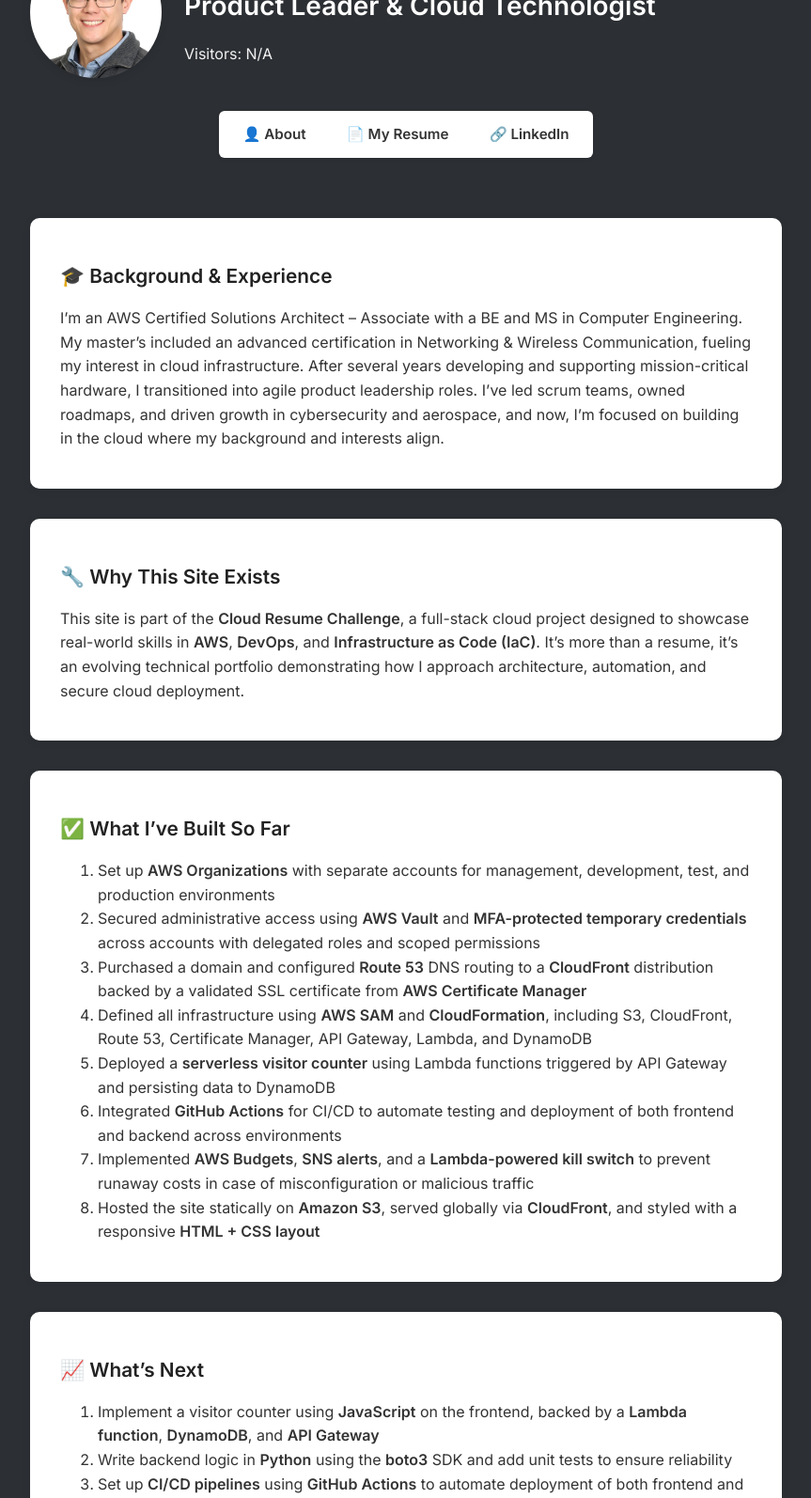
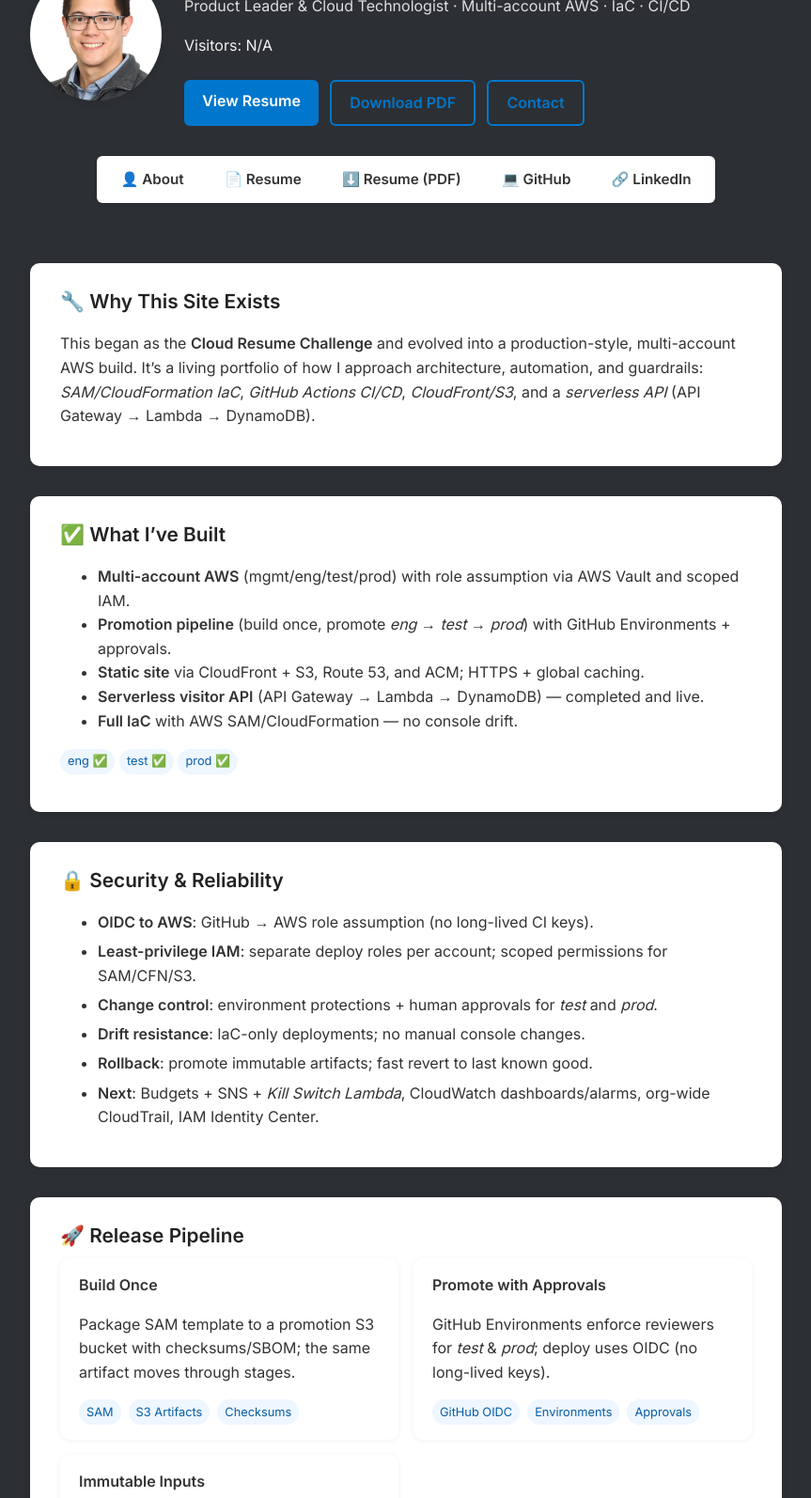
Before and after one commit to zReuben/cloud-resume-challenge, a website: page resume-site/index.html in a window 1280 px wide. Shown: the part 93-1687 px from the top of the page at 94% size, without its empty margins (208-1071 px from the left). Drawn offline with Linux system fonts and the light colour scheme; no server answers.

Commit message:
Debug removal & webpage updates.

```diff
--- a/resume-site/index.html
+++ b/resume-site/index.html
@@ -3,90 +3,188 @@
 <head>
   <meta charset="UTF-8" />
   <meta name="viewport" content="width=device-width, initial-scale=1.0"/>
-  <title>Reuben Mulholland – Cloud Resume Challenge</title>
+  <title>Reuben Mulholland — Product Leader & Cloud Technologist</title>
+
+  <!-- SEO -->
+  <meta name="description" content="Product leader & cloud technologist. Multi-account AWS, IaC (SAM/CloudFormation), CI/CD with GitHub Actions, CloudFront/S3, API Gateway/Lambda/DynamoDB. Promotion pipeline across eng/test/prod." />
+
+  <!-- Social -->
+  <meta property="og:title" content="Reuben Mulholland — Product Leader & Cloud Technologist">
+  <meta property="og:description" content="Multi-account AWS • IaC • CI/CD • Serverless • Promotion pipeline (eng→test→prod)">
+  <meta property="og:type" content="website">
+  <meta property="og:url" content="https://reubenmulholland.com">
+  <meta property="og:image" content="https://reubenmulholland.com/profile.jpg">
+  <meta name="twitter:card" content="summary_large_image">
+
+  <!-- Favicon -->
+  <link rel="icon" href="/favicon.ico" />
+
+  <!-- Fonts & CSS -->
   <link href="https://fonts.googleapis.com/css2?family=Inter:wght@400;600&display=swap" rel="stylesheet">
   <link rel="stylesheet" href="style.css" />
-
 </head>
 <body>
   <div class="container">
 
-    <!-- Header with image + name/title/links -->
+    <!-- Header -->
     <div class="intro-flex">
       <img src="profile.jpg" alt="Reuben Mulholland" class="intro-image" />
       <div class="intro-text">
-        <h2>Reuben Mulholland</h2>
-        <h2>Product Leader & Cloud Technologist</h2>
+        <h1 class="headline">Reuben Mulholland</h1>
+        <p class="subhead">Product Leader & Cloud Technologist · Multi-account AWS · IaC · CI/CD</p>
         <p>
-          Visitors: <span id="replaceme"></span><span id="spinner" class="spinner" style="display: none;"></span>
+          Visitors: <span id="replaceme"></span><span id="spinner" class="spinner" style="display:none;"></span>
         </p>
+        <div class="cta-row">
+          <a class="button" href="resume.html">View Resume</a>
+          <a class="button button--secondary" href="Reuben Mulholland Resume 2025.pdf" target="_blank" rel="noopener">Download PDF</a>
+          <a class="button button--secondary" href="mailto:hello@reubenmulholland.com">Contact</a>
+        </div>
       </div>
     </div>
 
-    <!-- Navigation menu -->
+    <!-- Navigation -->
     <div class="nav-wrapper">
-      <nav>
+      <nav aria-label="Primary">
         <a href="index.html">👤 About</a>
-        <a href="resume.html">📄 My Resume</a>
+        <a href="resume.html">📄 Resume</a>
+        <a href="Reuben Mulholland Resume 2025.pdf" target="_blank" rel="noopener">⬇️ Resume (PDF)</a>
+        <a href="https://github.com/zReuben" target="_blank" rel="noopener noreferrer">💻 GitHub</a>
         <a href="https://www.linkedin.com/in/reubenmulholland" target="_blank" rel="noopener noreferrer">🔗 LinkedIn</a>
       </nav>
     </div>
 
-
-    <!-- Site content -->
+    <!-- Why -->
     <div class="section">
-      <h3>🎓 Background & Experience</h3>
+      <h3>🔧 Why This Site Exists</h3>
       <p>
-      I’m an AWS Certified Solutions Architect – Associate with a BE and MS in Computer Engineering. My master’s included an advanced certification in Networking & Wireless Communication, fueling my interest in cloud infrastructure. After several years developing and supporting mission-critical hardware, I transitioned into agile product leadership roles. I’ve led scrum teams, owned roadmaps, and driven growth in cybersecurity and aerospace, and now, I’m focused on building in the cloud where my background and interests align.
+        This began as the <strong>Cloud Resume Challenge</strong> and evolved into a production-style, multi-account AWS build. It’s a living portfolio of how I approach architecture, automation, and guardrails: <em>SAM/CloudFormation IaC</em>, <em>GitHub Actions CI/CD</em>, <em>CloudFront/S3</em>, and a <em>serverless API</em> (API Gateway → Lambda → DynamoDB).
       </p>
     </div>
 
+    <!-- What I've Built -->
     <div class="section">
-      <h3>🔧 Why This Site Exists</h3>
-      <p>
-      This site is part of the <strong>Cloud Resume Challenge</strong>, a full-stack cloud project designed to showcase real-world skills in <strong>AWS</strong>, <strong>DevOps</strong>, and <strong>Infrastructure as Code (IaC)</strong>. It’s more than a resume, it’s an evolving technical portfolio demonstrating how I approach architecture, automation, and secure cloud deployment.
+      <h3>✅ What I’ve Built</h3>
+      <ul>
+        <li><strong>Multi-account AWS</strong> (mgmt/eng/test/prod) with role assumption via AWS Vault and scoped IAM.</li>
+        <li><strong>Promotion pipeline</strong> (build once, promote <em>eng → test → prod</em>) with GitHub Environments + approvals.</li>
+        <li><strong>Static site</strong> via CloudFront + S3, Route 53, and ACM; HTTPS + global caching.</li>
+        <li><strong>Serverless visitor API</strong> (API Gateway → Lambda → DynamoDB) — completed and live.</li>
+        <li><strong>Full IaC</strong> with AWS SAM/CloudFormation — no console drift.</li>
+      </ul>
+      <p class="statusline">
+        <span class="badge">eng ✅</span>
+        <span class="badge">test ✅</span>
+        <span class="badge">prod ✅</span>
       </p>
     </div>
 
+    <!-- Security -->
     <div class="section">
-      <h3>✅ What I’ve Built So Far</h3>
+      <h3>🔒 Security & Reliability</h3>
+      <ul class="tight">
+        <li><strong>OIDC to AWS</strong>: GitHub → AWS role assumption (no long-lived CI keys).</li>
+        <li><strong>Least-privilege IAM</strong>: separate deploy roles per account; scoped permissions for SAM/CFN/S3.</li>
+        <li><strong>Change control</strong>: environment protections + human approvals for <em>test</em> and <em>prod</em>.</li>
+        <li><strong>Drift resistance</strong>: IaC-only deployments; no manual console changes.</li>
+        <li><strong>Rollback</strong>: promote immutable artifacts; fast revert to last known good.</li>
+        <li><strong>Next</strong>: Budgets + SNS + <em>Kill Switch Lambda</em>, CloudWatch dashboards/alarms, org-wide CloudTrail, IAM Identity Center.</li>
+      </ul>
+    </div>
+
+    <!-- Release Pipeline -->
+    <div class="section">
+      <h3>🚀 Release Pipeline</h3>
+      <div class="cards">
+        <article class="card">
+          <h4>Build Once</h4>
+          <p>Package SAM template to a promotion S3 bucket with checksums/SBOM; the same artifact moves through stages.</p>
+          <div class="badges">
+            <span class="badge">SAM</span><span class="badge">S3 Artifacts</span><span class="badge">Checksums</span>
+          </div>
+        </article>
+        <article class="card">
+          <h4>Promote with Approvals</h4>
+          <p>GitHub Environments enforce reviewers for <em>test</em> & <em>prod</em>; deploy uses OIDC (no long-lived keys).</p>
+          <div class="badges">
+            <span class="badge">GitHub OIDC</span><span class="badge">Environments</span><span class="badge">Approvals</span>
+          </div>
+        </article>
+        <article class="card">
+          <h4>Immutable Inputs</h4>
+          <p>Env config via Parameters/SSM; identical build promoted across stages; fast rollback to last known good.</p>
+          <div class="badges">
+            <span class="badge">SSM</span><span class="badge">IaC</span><span class="badge">Rollback</span>
+          </div>
+        </article>
+      </div>
+      <div class="cta-row" style="margin-top:.75rem;">
+        <a class="button button--secondary" href="https://github.com/zReuben" target="_blank" rel="noopener">View CI/CD on GitHub</a>
+      </div>
+    </div>
+
+    <!-- Projects -->
+    <div class="section">
+      <h3>🧩 Selected Projects</h3>
+      <div class="cards">
+        <article class="card">
+          <h4>Cloud Resume (Prod)</h4>
+          <p>Multi-account IaC deployment, static hosting via CloudFront/S3, serverless visitor API, CI/CD with GitHub Actions.</p>
+          <div class="badges">
+            <span class="badge">CloudFront</span><span class="badge">S3</span><span class="badge">API Gateway</span><span class="badge">Lambda</span><span class="badge">DynamoDB</span>
+          </div>
+        </article>
+        <article class="card">
+          <h4>Cost Guardrails (Next)</h4>
+          <p>Budgets + SNS alerts and a <em>Kill Switch Lambda</em> to automatically pause spend anomalies.</p>
+          <div class="badges">
+            <span class="badge">Budgets</span><span class="badge">SNS</span><span class="badge">Lambda</span>
+          </div>
+        </article>
+        <article class="card">
+          <h4>Identity & Observability</h4>
+          <p>IAM Identity Center rollout; CloudWatch dashboards/alarms; org-wide CloudTrail for audit and forensics.</p>
+          <div class="badges">
+            <span class="badge">Identity Center</span><span class="badge">CloudWatch</span><span class="badge">CloudTrail</span>
+          </div>
+        </article>
+      </div>
+    </div>
+
+    <!-- What's Next -->
+    <div class="section">
+      <h3>📈 What’s Next</h3>
       <ol>
-        <li>Set up <strong>AWS Organizations</strong> with separate accounts for management, development, test, and production environments</li>
-        <li>Secured administrative access using <strong>AWS Vault</strong> and <strong>MFA-protected temporary credentials</strong> across accounts with delegated roles and scoped permissions</li>
-        <li>Purchased a domain and configured <strong>Route 53</strong> DNS routing to a <strong>CloudFront</strong> distribution backed by a validated SSL certificate from <strong>AWS Certificate Manager</strong></li>
-        <li>Defined all infrastructure using <strong>AWS SAM</strong> and <strong>CloudFormation</strong>, including S3, CloudFront, Route 53, Certificate Manager, API Gateway, Lambda, and DynamoDB</li>
-        <li>Deployed a <strong>serverless visitor counter</strong> using Lambda functions triggered by API Gateway and persisting data to DynamoDB</li>
-        <li>Integrated <strong>GitHub Actions</strong> for CI/CD to automate testing and deployment of both frontend and backend across environments</li>
-        <li>Implemented <strong>AWS Budgets</strong>, <strong>SNS alerts</strong>, and a <strong>Lambda-powered kill switch</strong> to prevent runaway costs in case of misconfiguration or malicious traffic</li>
-        <li>Hosted the site statically on <strong>Amazon S3</strong>, served globally via <strong>CloudFront</strong>, and styled with a responsive <strong>HTML + CSS layout</strong></li>
+        <li>Ship <strong>Kill Switch Lambda</strong> with Budgets + SNS across eng → test → prod.</li>
+        <li>Stand up <strong>CloudWatch dashboards/alarms</strong> and an org-wide <strong>CloudTrail</strong>.</li>
+        <li>Roll out <strong>IAM Identity Center</strong> for clean, scalable access.</li>
+        <li>Explore <strong>Kubernetes/containers</strong> (EKS/ECS + Docker) for the next portfolio project.</li>
       </ol>
     </div>
 
-    <div class="section">
-      <h3>📈 What’s Next</h3>
-      <ol>
-        <li>Implement a visitor counter using <strong>JavaScript</strong> on the frontend, backed by a <strong>Lambda function</strong>, <strong>DynamoDB</strong>, and <strong>API Gateway</strong></li>
-        <li>Write backend logic in <strong>Python</strong> using the <strong>boto3</strong> SDK and add unit tests to ensure reliability</li>
-        <li>Set up <strong>CI/CD pipelines</strong> using <strong>GitHub Actions</strong> to automate deployment of both frontend and backend code</li>
-        <li>Enhance <strong>monitoring and logging</strong> with <strong>CloudWatch</strong> to track API usage and detect issues</li>
-        <li>Refine <strong>IAM policies</strong> for the Lambda role to ensure least-privilege execution</li>
-        <li>Simulate a basic <strong>AWS Organizations</strong> setup to explore multi-account structure, billing separation, and cost control best practices</li>
-      </ol>
-    </div>
-
-
+    <!-- Career -->
     <div class="section">
       <h3>🎯 Career Focus</h3>
       <p>
-        I'm looking to join a forward-thinking team where I can apply my blend of product strategy and technical depth. I'm especially interested in roles in <strong>cloud-native product management</strong>, <strong>cloud engineering</strong>, <strong>DevOps</strong>, or <strong>solutions architecture</strong>, particularly in industries like <strong>SaaS</strong>, <strong>cybersecurity</strong>, or <strong>cloud infrastructure</strong>.
+        Open to roles in <strong>cloud-native product</strong>, <strong>cloud engineering</strong>, <strong>DevOps</strong>, or <strong>solutions architecture</strong>—especially SaaS, cybersecurity, and cloud infrastructure. I like small, sharp teams where shipping and reliability matter.
       </p>
-      <p>
-        I'm also open to opportunities at well-funded <strong>startups</strong> and smaller technical teams where I can contribute broadly, grow alongside the organization, and help build systems that scale.
-      </p>
+      <div class="cta-row">
+        <a class="button" href="resume.html">View Resume</a>
+        <a class="button button--secondary" href="Reuben Mulholland Resume 2025.pdf" target="_blank" rel="noopener">Download PDF</a>
+        <a class="button button--secondary" href="mailto:hello@reubenmulholland.com">Contact</a>
+      </div>
     </div>
 
+    <!-- Footer -->
+    <footer class="footer">
+      <small>
+        Last updated: Aug 2025 · Built with AWS SAM, CloudFront/S3, API Gateway/Lambda/DynamoDB, and GitHub Actions.
+        &nbsp;|&nbsp; <a class="footer-link" href="Reuben Mulholland Resume 2025.pdf" target="_blank" rel="noopener">Resume PDF</a>
+      </small>
+    </footer>
+  </div>
 
-  </div>
+  <!-- Visitor counter (kept) -->
   <script src="visitorCount.js?v=2"></script>
 </body>
 </html>
--- a/resume-site/style.css
+++ b/resume-site/style.css
@@ -1,6 +1,4 @@
-* {
-box-sizing: border-box;
-}
+* { box-sizing: border-box; }
 
 body {
   margin: 0;
@@ -11,143 +9,92 @@
   line-height: 1.6;
 }
 
-.container {
-max-width: 800px;
-margin: 0 auto;
+.container { max-width: 800px; margin: 0 auto; }
+
+.intro-flex {
+  display: flex; align-items: center; gap: 1.5rem; flex-wrap: wrap; margin-bottom: 2rem;
 }
 
-.intro-flex {
-display: flex;
-align-items: center;
-gap: 1.5rem;
-flex-wrap: wrap;
-margin-bottom: 2rem;
-}
-
-.nav-wrapper {
-    max-width: 800px;
-    margin: 0 auto 2rem auto;
-    display: flex;
-    justify-content: center;
-}
+.nav-wrapper { max-width: 800px; margin: 0 auto 2rem auto; display: flex; justify-content: center; }
 
 .intro-image {
-width: 140px;
-height: 140px;
-border-radius: 50%;
-object-fit: cover;
+  width: 140px; height: 140px; border-radius: 50%; object-fit: cover;
   box-shadow: 0 2px 10px rgba(0,0,0,0.1);
 }
 
-.intro-text {
-flex: 1;
+.intro-text { flex: 1; }
+
+h1, h2 { margin: 0; color: #ffffff; }
+h2 { font-size: 1.75rem; }
+h3 { font-size: 1.3rem; margin: 0 0 0.5rem; color: #222; } /* Inside white box */
+
+p, li { font-size: 1rem; }
+
+.headline { font-size: 2rem; margin: 0 0 .25rem 0; color:#fff; }
+.subhead  { margin: 0 0 .75rem 0; opacity: .9; }
+
+nav {
+  display: flex; gap: 1.5rem; background: #fff; padding: 0.5rem 1rem;
+  border-radius: 6px; margin-bottom: 2rem; box-shadow: 0 2px 5px rgba(0,0,0,0.04);
+  justify-content: flex-start; flex-wrap: wrap;
+}
+nav a {
+  font-weight: 600; font-size: 0.95rem; color: #333; text-decoration: none;
+  padding: 0.3rem 0.6rem; border-radius: 4px; transition: background 0.2s ease;
+}
+nav a:hover { background-color: #f2f2f2; }
+
+.section {
+  background: #ffffff; color: #333; padding: 1.5rem 2rem;
+  border-radius: 10px; box-shadow: 0 2px 8px rgba(0, 0, 0, 0.08); margin-bottom: 2rem;
 }
 
-h2 {
-font-size: 1.75rem;
-margin: 0;
-color: #ffffff;
+.statusline { margin-top: .5rem; }
+.tight li { margin-bottom: 0.35rem; }
+
+.button {
+  display: inline-block; margin-top: 0.5rem; padding: 0.6rem 1.2rem;
+  background-color: #0077cc; color: white; border-radius: 6px; text-decoration: none;
+  font-weight: 600; transition: background-color 0.2s ease;
+}
+.button:hover { background-color: #005fa3; }
+
+.button--secondary { background: transparent; border: 2px solid #0077cc; color:#0077cc; }
+.button--secondary:hover { background:#e6f2fb; }
+
+.cta-row { display:flex; gap:.75rem; flex-wrap:wrap; }
+
+.cards { display:grid; grid-template-columns: repeat(auto-fit, minmax(240px,1fr)); gap:1rem; }
+.card {
+  background:#fff; color:#333; padding:1rem 1.25rem; border-radius:10px;
+  box-shadow:0 1px 6px rgba(0,0,0,.06);
+  transition: transform .15s ease, box-shadow .15s ease;
+}
+.card:hover { transform: translateY(-2px); box-shadow:0 6px 18px rgba(0,0,0,.12); }
+.card h4 { margin:0 0 .25rem 0; }
+
+.badges { display:flex; gap:.5rem; flex-wrap:wrap; margin-top:.5rem; }
+.badge { display:inline-block; font-size:.8rem; background:#eef6ff; color:#075ea6; padding:.2rem .5rem; border-radius:999px; }
+
+.footer { text-align:center; opacity:.8; }
+.footer-link { color:#0077cc; text-decoration:none; }
+.footer-link:hover { text-decoration:underline; }
+
+@media (max-width: 600px) {
+  .intro-flex { flex-direction: column; text-align: center; }
+  .intro-text { margin-top: 1rem; }
 }
 
-h3 {
-font-size: 1.3rem;
-margin-bottom: 0.5rem;
-color: #222; /* Inside white box */
+/* Resume page embed + spinner (kept) */
+.embed-wrapper {
+  background: #fff; padding: 1rem; border-radius: 8px;
+  box-shadow: 0 2px 5px rgba(0,0,0,0.1); text-align: center;
 }
-
-p, li {
-font-size: 1rem;
-}
-
-nav {
-    display: flex;
-    gap: 1.5rem;
-    background: #fff;
-    padding: 0.5rem 1rem;
-    border-radius: 6px;
-    margin-bottom: 2rem;
-    box-shadow: 0 2px 5px rgba(0,0,0,0.04);
-    justify-content: flex-start;
-    flex-wrap: wrap;
-}
-
-nav a {
-    font-weight: 600;
-    font-size: 0.95rem;
-    color: #333;
-    text-decoration: none;
-    padding: 0.3rem 0.6rem;
-    border-radius: 4px;
-    transition: background 0.2s ease;
-}
-
-nav a:hover {
-    background-color: #f2f2f2;
-}
-
-.section {
-background: #ffffff;
-color: #333;
-padding: 1.5rem 2rem;
-border-radius: 10px;
-box-shadow: 0 2px 8px rgba(0, 0, 0, 0.08);
-margin-bottom: 2rem;
-}
-
-.button {
-display: inline-block;
-margin-top: 0.5rem;
-padding: 0.6rem 1.2rem;
-background-color: #0077cc;
-color: white;
-border-radius: 6px;
-text-decoration: none;
-font-weight: 600;
-transition: background-color 0.3s ease;
-}
-
-.button:hover {
-background-color: #005fa3;
-}
-
-@media (max-width: 600px) {
-.intro-flex {
-    flex-direction: column;
-    text-align: center;
-}
-
-.intro-text {
-    margin-top: 1rem;
-}
-}
-
-.embed-wrapper {
-  background: #fff;
-  padding: 1rem;
-  border-radius: 8px;
-  box-shadow: 0 2px 5px rgba(0,0,0,0.1);
-  text-align: center;
-}
-
-iframe {
-  width: 100%;
-  height: 90vh;  /* 90% of the visible height of the browser */
-  border: none;
-}
+iframe { width: 100%; height: 90vh; border: none; }
 
 .spinner {
-  border: 4px solid #f3f3f3;
-  border-top: 4px solid #0077cc;
-  border-radius: 50%;
-  width: 16px;
-  height: 16px;
-  animation: spin 0.8s linear infinite;
-  display: inline-block;
-  margin-left: 8px;
-  vertical-align: middle;
+  border: 4px solid #f3f3f3; border-top: 4px solid #0077cc; border-radius: 50%;
+  width: 16px; height: 16px; animation: spin 0.8s linear infinite; display: inline-block;
+  margin-left: 8px; vertical-align: middle;
 }
-
-@keyframes spin {
-  0% { transform: rotate(0deg); }
-  100% { transform: rotate(360deg); }
-}
+@keyframes spin { 0% { transform: rotate(0deg); } 100% { transform: rotate(360deg); } }
```
Also changed, not shown: .github/workflows/deploy.yml, resume-site/favicon.ico (added). Lines whose indentation alone changed are shown as unchanged.
